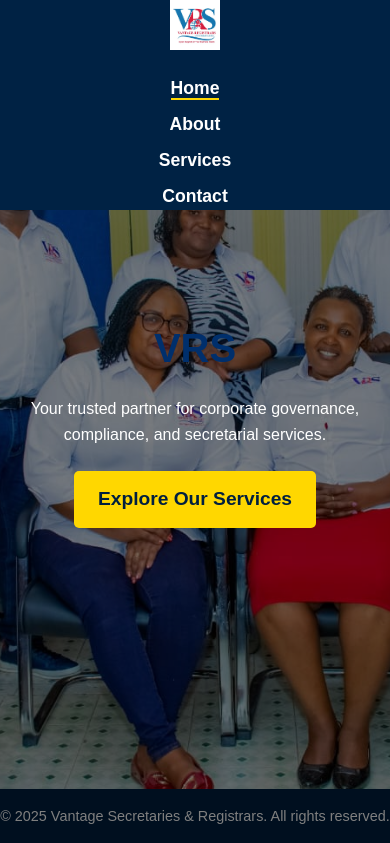
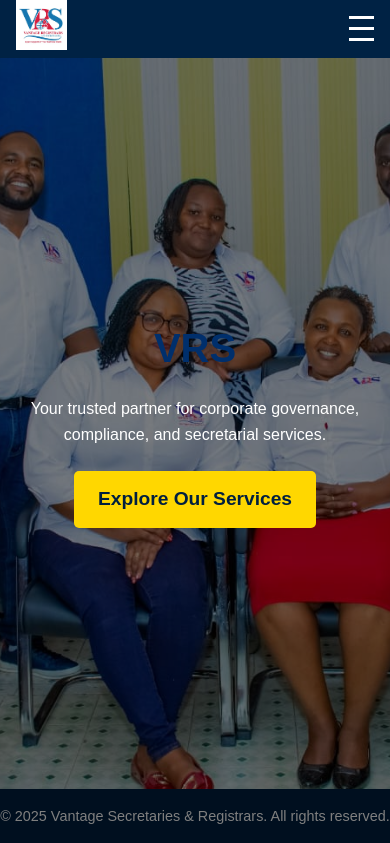
Before and after one commit to patmuchiri/vantagers.co.ke, a Flask app: page / in a window 390 px wide. Shown: the top 843 px of the page. Run offline with Flask 3, Linux system fonts and the light colour scheme.

Commit message:
mod to add hamburger menu

```diff
--- a/templates/home.html
+++ b/templates/home.html
@@ -83,22 +83,43 @@
             border-bottom: 2px solid var(--accent-color);
         }
 
+        /* Hamburger Menu for Mobile */
+        .hamburger {
+            display: none; /* Hidden by default */
+            flex-direction: column;
+            cursor: pointer;
+        }
+
+        .hamburger .line {
+            width: 25px;
+            height: 3px;
+            background-color: white;
+            margin: 4px 0;
+            transition: transform 0.3s ease, opacity 0.3s ease;
+        }
+
         /* Responsive Navbar for Mobile */
         @media (max-width: 768px) {
-            .navbar {
-                flex-direction: column;
-                align-items: center;
-                text-align: center;
+            .hamburger {
+                display: flex; /* Show hamburger menu on mobile */
             }
 
             .nav-links {
+                display: none; /* Hide nav links by default on mobile */
                 flex-direction: column;
                 gap: 0.5rem;
                 margin-top: 1rem;
+                background-color: rgba(0, 31, 63, 0.9); /* Semi-transparent background */
+                padding: 1rem;
+                border-radius: 5px;
+                position: absolute;
+                top: 70px; /* Adjust based on header height */
+                right: 1rem;
+                width: 200px;
             }
 
-            .logo-img {
-                height: 40px; /* Smaller logo for mobile */
+            .nav-links.active {
+                display: flex; /* Show nav links when hamburger is clicked */
             }
         }
 
@@ -291,7 +312,12 @@
             <div class="logo">
                 <img src="{{ url_for('static', filename='images/logo.jpg') }}" alt="VRS Logo" class="logo-img">
             </div>
-            <ul class="nav-links">
+            <div class="hamburger" onclick="toggleMenu()">
+                <div class="line"></div>
+                <div class="line"></div>
+                <div class="line"></div>
+            </div>
+            <ul class="nav-links" id="navLinks">
                 <li><a href="{{ url_for('home') }}" class="active">Home</a></li>
                 <li><a href="{{ url_for('about') }}">About</a></li>
                 <li><a href="{{ url_for('services') }}">Services</a></li>
@@ -363,6 +389,12 @@
         }
 
         setInterval(showNextImage, 5000); // Change image every 5 seconds
+
+        // Mobile Menu Toggle
+        function toggleMenu() {
+            const navLinks = document.getElementById('navLinks');
+            navLinks.classList.toggle('active');
+        }
     </script>
 </body>
 </html>
```
Also changed, not shown: templates/base.html (+39 -14 lines), templates/services.html (+65 -6 lines).
